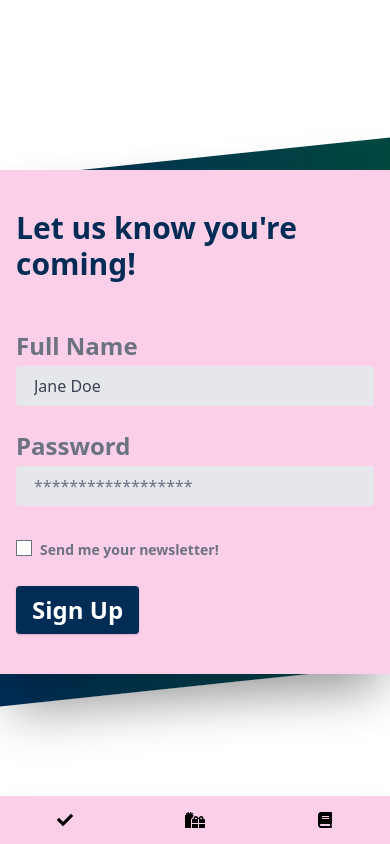
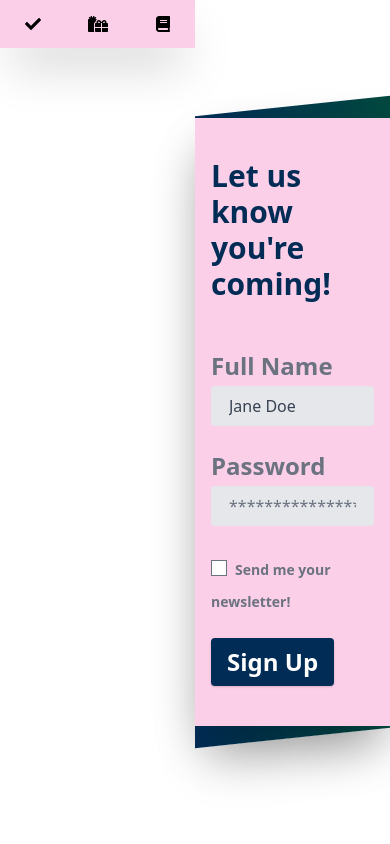
Before and after one commit to treknuts/rsvp-registry, a React (Create React App) app: page / in a window 390 px wide. Built offline with nearby package versions, Linux system fonts and the light colour scheme.

Commit message:
Attempting to add animations to svgs

```diff
--- a/package.json
+++ b/package.json
@@ -46,6 +46,8 @@
   },
   "devDependencies": {
     "@tailwindcss/postcss7-compat": "^2.0.4",
+    "autoprefixer": "^9.8.6",
+    "postcss": "^7.0.35",
     "tailwindcss": "npm:@tailwindcss/postcss7-compat@^2.0.4",
     "tailwindcss-pseudo-elements": "^1.5.1"
   }
--- a/src/components/Navbar.js
+++ b/src/components/Navbar.js
@@ -4,7 +4,7 @@ import React from "react";
 
 const Navbar = () => {
   return (
-    <div className="absolute flex flex-row justify-center shadow-2xl lg:flex-col lg:inset-y-0 lg:left-0 bottom-0 h-12 w-screen lg:h-screen lg:w-64 lg:shadow-2xl lg:rounded-2xl bg-pink-200 lg:transition lg:ease-in-out lg:transform lg:hover:translate-x-3">
+    <div className="flex flex-row justify-center lg:my-8 shadow-2xl lg:flex-col lg:inset-y-0 lg:left-0 bottom-0 h-12 w-screen lg:h-full lg:w-64 lg:shadow-2xl lg:rounded-2xl bg-pink-200 lg:transition lg:ease-in-out lg:transform lg:hover:translate-x-3">
       <div className="relative flex items-center justify-center rounded-2xl lg:w-full w-8 lg:my-24 lg:pl-8 lg:h-12 mx-auto hover:bg-blue hover:text-pink-200">
         <a className="relative hidden lg:contents lg:mx-auto" href="#">
           RSVP
@@ -17,7 +17,7 @@ const Navbar = () => {
         </a>
         <FontAwesomeIcon className="my-auto lg:mx-auto" icon={faGifts} />
       </div>
-      <div className="relative flex items-center justify-center lg:justify-evenly rounded-2xl lg:w-full lg:pl-8 w-8 lg:my-24 lg:h-12 mx-auto hover:bg-blue hover:text-pink-200">
+      <div className="relative hover:animate-bounce lg:hover:animate-none flex items-center justify-center lg:justify-evenly rounded-2xl lg:w-full lg:pl-8 w-8 lg:my-24 lg:h-12 mx-auto hover:bg-blue hover:text-pink-200">
         <a className="hidden lg:contents sm:mx-auto" href="#">
           Our Story
         </a>
--- a/tailwind.config.js
+++ b/tailwind.config.js
@@ -754,7 +754,7 @@ module.exports = {
     alignContent: ["responsive"],
     alignItems: ["responsive"],
     alignSelf: ["responsive"],
-    animation: ["responsive"],
+    animation: ["responsive", "hover"],
     appearance: ["responsive"],
     backgroundAttachment: ["responsive"],
     backgroundClip: ["responsive"],
```
